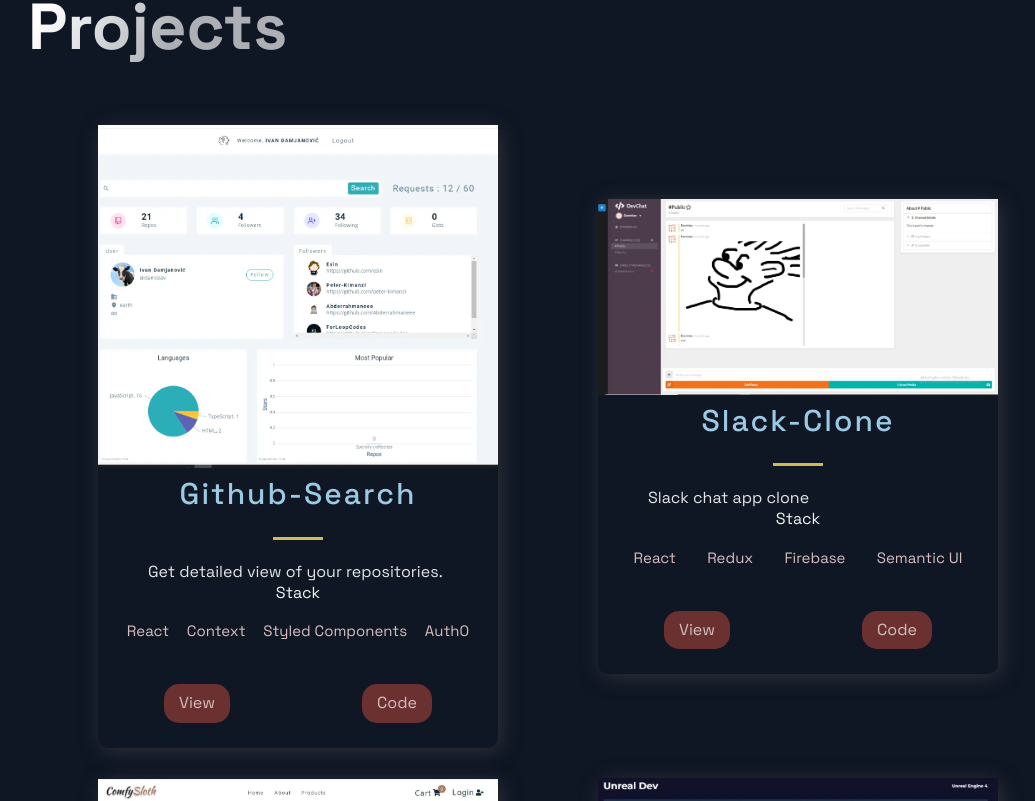
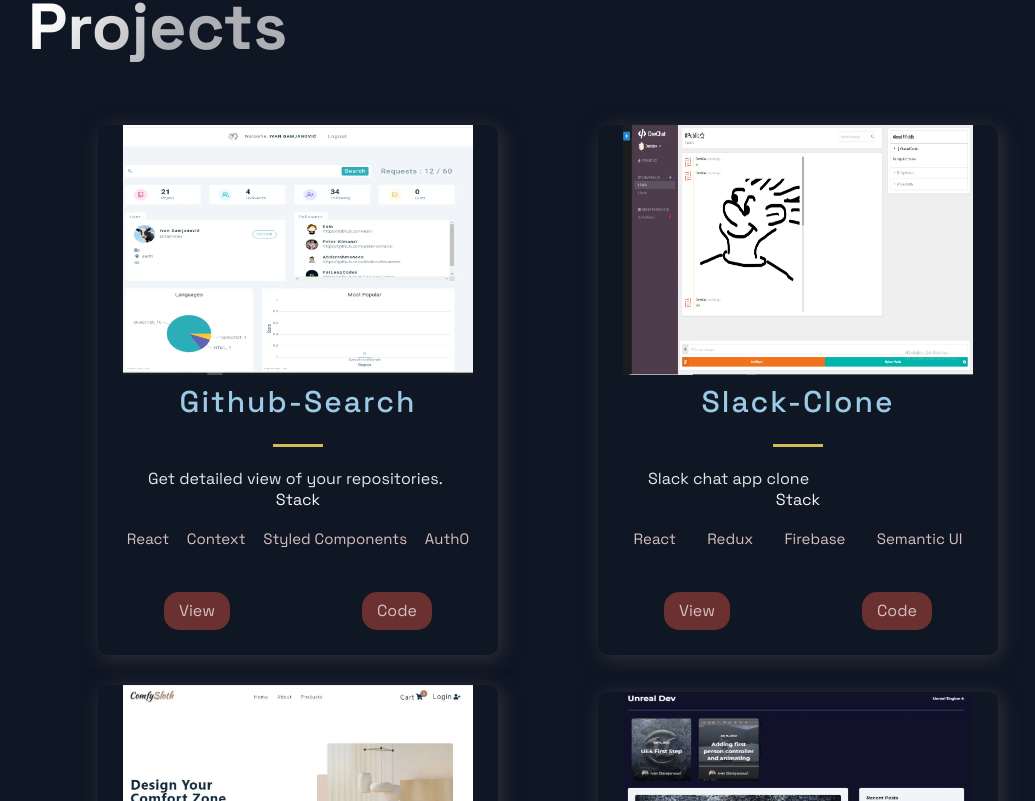
Before and after one commit to Damislav/my-portfolio, a Next.js app: page / in a window 1280 px wide. Shown: the part 719-1520 px from the top of the page, without its empty margins (92-1127 px from the left). Built offline with nearby package versions, Linux system fonts and the light colour scheme.

Commit message:
changed side scroll

```diff
--- a/src/components/CursorPointer/CursorPointer.js
+++ b/src/components/CursorPointer/CursorPointer.js
@@ -1,9 +1,9 @@
 import { Cursor } from "custom-pointer-react";
 
-const CursorPointer = ({ children }) => {
+const CursorPointer = () => {
   return (
     <>
-      <Cursor color="white">{children}</Cursor>
+      <Cursor className="cursor-pointer" color="white" />
     </>
   );
 };
--- a/src/components/CursorPointer/CursorPointer.module.css
+++ b/src/components/CursorPointer/CursorPointer.module.css
@@ -0,0 +1,3 @@
+.cursor-pointer {
+  z-index: 10000000000 !important;
+}
--- a/src/components/Projects/Projects.js
+++ b/src/components/Projects/Projects.js
@@ -11,7 +11,6 @@
   TagList,
   TitleContent,
   UtilityList,
-  Img,
 } from "./ProjectsStyles";
 import {
   Section,
@@ -19,6 +18,7 @@
   SectionTitle,
 } from "../../styles/GlobalComponents";
 import { projects } from "../../constants/constants";
+import Image from "next/image";
 
 const Projects = () => (
   <Section nopadding id="projects">
@@ -28,7 +28,7 @@
       {projects.map((p, i) => {
         return (
           <BlogCard key={i}>
-            <Img src={p.image} alt={p.title} />
+            <Image width={350} height={250} src={p.image} alt={p.title} />
             <TitleContent>
               <HeaderThree lead>{p.title}</HeaderThree>
               <Hr />
--- a/src/components/Projects/ProjectsStyles.js
+++ b/src/components/Projects/ProjectsStyles.js
@@ -1,10 +1,19 @@
 import styled from "styled-components";
 
-export const Img = styled.img`
-  width: 100%;
-  height: 100%;
-  object-fit: cover;
-  overflow: hidden;
+export const ImgContainer = styled.div`
+  img {
+    border-radius: 5%;
+    /* object-fit: c; */
+    transition: 0.5s ease-in-out;
+    overflow: hidden;
+    /* cursor: pointer !important; */
+
+    &:hover {
+      /* transition: 0.5s ease-in-out; */
+      scale: 1.1;
+      margin: 0.2rem;
+    }
+  }
 `;
 
 export const GridContainer = styled.section`
--- a/src/layout/Layout.js
+++ b/src/layout/Layout.js
@@ -26,7 +26,7 @@
       </Head>
       <Container>
         <Navbar />
-        <main>{children}</main>
+        <main> {children}</main>
         <Footer />
       </Container>
     </>
--- a/src/pages/_app.js
+++ b/src/pages/_app.js
@@ -4,8 +4,8 @@
 export default function App({ Component, pageProps }) {
   return (
     <>
-      <CursorPointer />
       <Theme>
+        <CursorPointer />
         <Component {...pageProps} />
       </Theme>
     </>
--- a/src/pages/index.js
+++ b/src/pages/index.js
@@ -7,6 +7,7 @@
 
 const Home = () => {
   return (
+
     <Layout title="Portfolio">
       <Section grid>
         <Hero />
--- a/src/styles/globals.js
+++ b/src/styles/globals.js
@@ -20,8 +20,6 @@
     background: ${(props) => props.theme.colors.background1};
     color: ${(props) => props.theme.colors.primary1};
 
-
-
   h1,h2,h3,h4,h5,h6,button {
     font-family: ${(props) => props.theme.fonts.title};
   }
@@ -33,6 +31,39 @@
   }
 }
 
+
+/* edit scrollbar */
+
+/* width */
+::-webkit-scrollbar {
+  width: 15px;
+}
+
+/* Track */
+::-webkit-scrollbar-track {
+  box-shadow: inset 0 0 5px grey;
+  border-radius: 10px;
+}
+
+/* Handle */
+::-webkit-scrollbar-thumb {
+  background: #131415;
+  border:black solid 1px
+  border-radius: 10px;
+
+}
+
+/* Handle on hover */
+::-webkit-scrollbar-thumb:hover {
+  cursor: pointer !important;
+
+}
+
+::-webkit-scrollbar-thumb:active {
+  background: #fff;
+    cursor: pointer !important;
+}
+
 `;
 
 export default GlobalStyles;
```
